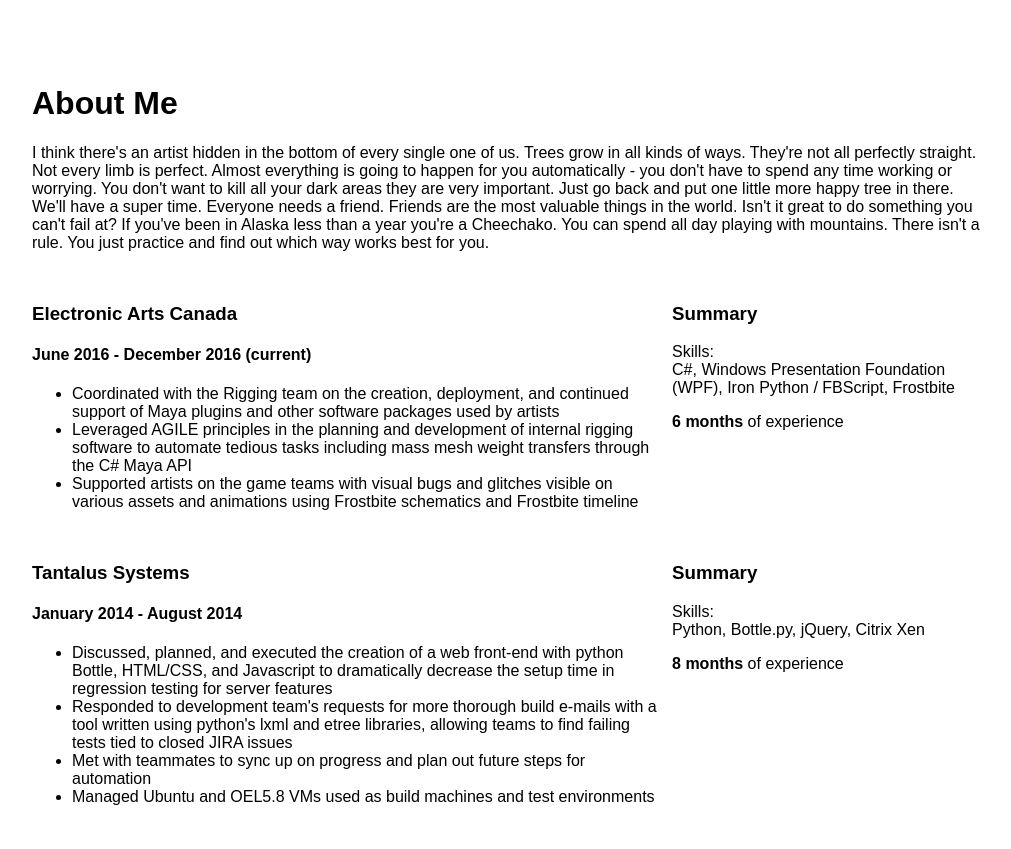
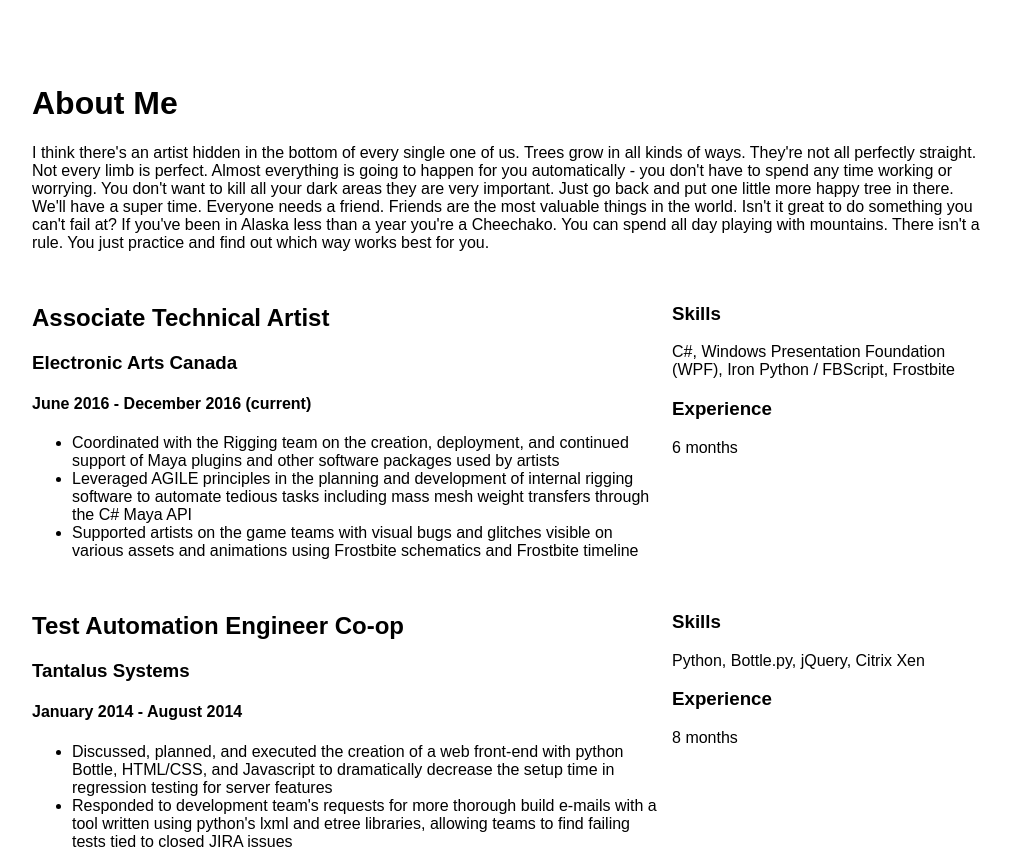
Before and after one commit to jeremy-jtlo/create-react-playground, a React (Create React App) app: page / in a window 1280 px wide. Shown: the top 849 px of the page, without its empty margins (128-1139 px from the left). Built offline with nearby package versions, Linux system fonts and the light colour scheme.

Commit message:
Minor formatting cleanup on skill summaries (visual priority)

```diff
--- a/src/components/row-entries.js
+++ b/src/components/row-entries.js
@@ -28,7 +28,8 @@ export default class RowEntries extends Component {
             var display_time = get_month_duration(start_object, end_object);
 
             // Create row element
-            rows.push(<Row title={data[i].header}
+            rows.push(<Row company={data[i].header}
+                     job_title={data[i].title}
                      start_date={print_start}
                      end_date={print_end}
                      skills={data[i].hard_skills}
--- a/src/components/row.js
+++ b/src/components/row.js
@@ -14,14 +14,16 @@ export default class Row extends Component {
         return(
             <div className="flex-container">
                 <div className="col-8of12">
-                    <h3 className="job-header">{this.props.title}</h3>
+                    <h2>{this.props.job_title}</h2>
+                    <h3 className="job-header">{this.props.company}</h3>
                     <h4>{this.props.start_date} - {this.props.end_date}</h4>
                     <UlRender list={this.props.children}/>
                 </div>
                 <div className="col-4of12">
-                    <h3>Summary</h3>
-                    <p>Skills:<br/>{skill_string}</p>
-                    <p><strong>{this.props.duration}</strong> of experience</p>
+                    <h3>Skills</h3>
+                    <p>{skill_string}</p>
+                    <h3>Experience</h3>
+                    <p>{this.props.duration}</p>
                 </div>
             </div>
         );
```
